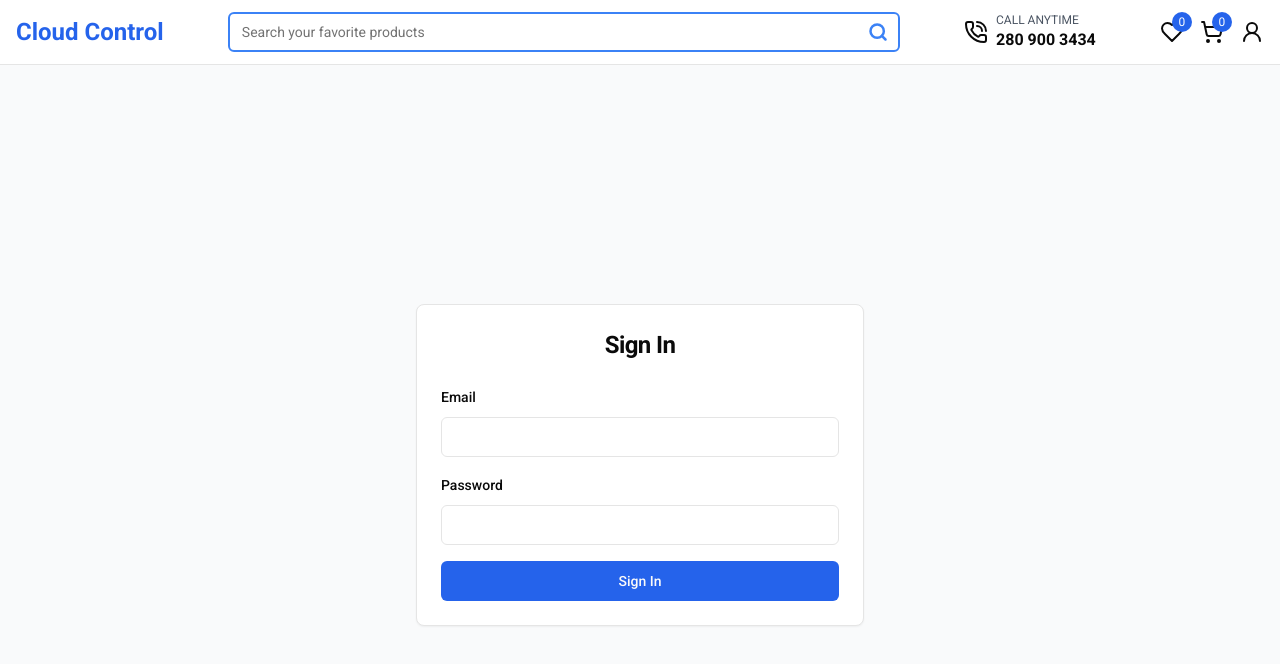
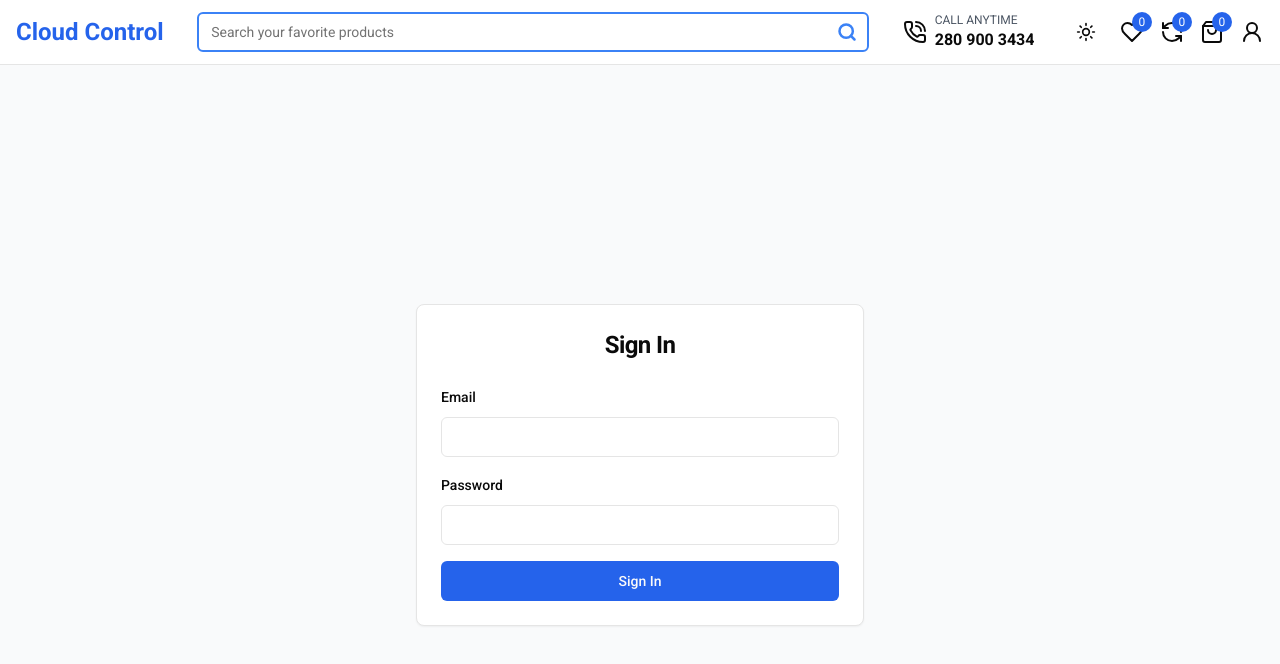
Before and after one commit to danielterziev92/online-shop, a Next.js app in the folder client/: page /sign-in in a window 1280 px wide. Shown: the top 664 px of the page. Built offline with nearby package versions, Linux system fonts and the light colour scheme; no server answers.

Commit message:
Update UserActions component
- Add theme toggle functionality
- Replace SVG icons with Lucide components
- Improve accessibility with aria-labels
- Refactor button layout and styling

```diff
--- a/client/components/layout/header/UserActions.tsx
+++ b/client/components/layout/header/UserActions.tsx
@@ -1,4 +1,13 @@
+'use client';
+
+import {useDispatch, useSelector} from "react-redux";
+
 import {AuthPopover} from "@/components/auth/AuthPopover";
+
+import {Heart, Moon, RefreshCcw, ShoppingBag, Sun} from "lucide-react";
+
+import {AppDispatch, RootState} from "@/lib/store/store";
+import {toggleTheme} from "@/lib/store/features/auth/accountSlice";
 
 interface CountBadgeProps {
     count: number;
@@ -12,23 +21,32 @@ const CountBadge: React.FC<CountBadgeProps> = ({count}) => (
 );
 
 export function UserActions() {
+    const dispatch = useDispatch<AppDispatch>();
+    const theme = useSelector((state: RootState) => state.account.theme);
+
+    const toggleThemeHandler = () => {
+        dispatch(toggleTheme());
+    };
+
     return (
         <div className="flex items-center gap-4">
+            <button
+                className="p-2 rounded-full hover:bg-gray-100 dark:hover:bg-gray-800"
+                onClick={toggleThemeHandler}
+                aria-label={theme === 'light' ? 'Switch to dark theme' : 'Switch to light theme'}
+            >
+                {theme === 'light' ? <Moon className="w-5 h-5"/> : <Sun className="w-5 h-5"/>}
+            </button>
             <button className="relative">
-                <svg xmlns="http://www.w3.org/2000/svg" width="24" height="24" viewBox="0 0 24 24" fill="none"
-                     stroke="currentColor" strokeWidth="2" strokeLinecap="round" strokeLinejoin="round">
-                    <path
-                        d="M19 14c1.49-1.46 3-3.21 3-5.5A5.5 5.5 0 0 0 16.5 3c-1.76 0-3 .5-4.5 2-1.5-1.5-2.74-2-4.5-2A5.5 5.5 0 0 0 2 8.5c0 2.3 1.5 4.05 3 5.5l7 7Z"/>
-                </svg>
+                <Heart/>
                 <CountBadge count={0}/>
             </button>
             <button className="relative">
-                <svg xmlns="http://www.w3.org/2000/svg" width="24" height="24" viewBox="0 0 24 24" fill="none"
-                     stroke="currentColor" strokeWidth="2" strokeLinecap="round" strokeLinejoin="round">
-                    <circle cx="8" cy="21" r="1"/>
-                    <circle cx="19" cy="21" r="1"/>
-                    <path d="M2.05 2.05h2l2.66 12.42a2 2 0 0 0 2 1.58h9.78a2 2 0 0 0 1.95-1.57l1.65-7.43H5.12"/>
-                </svg>
+                <RefreshCcw/>
+                <CountBadge count={0}/>
+            </button>
+            <button className="relative">
+                <ShoppingBag/>
                 <CountBadge count={0}/>
             </button>
             <button>
```
